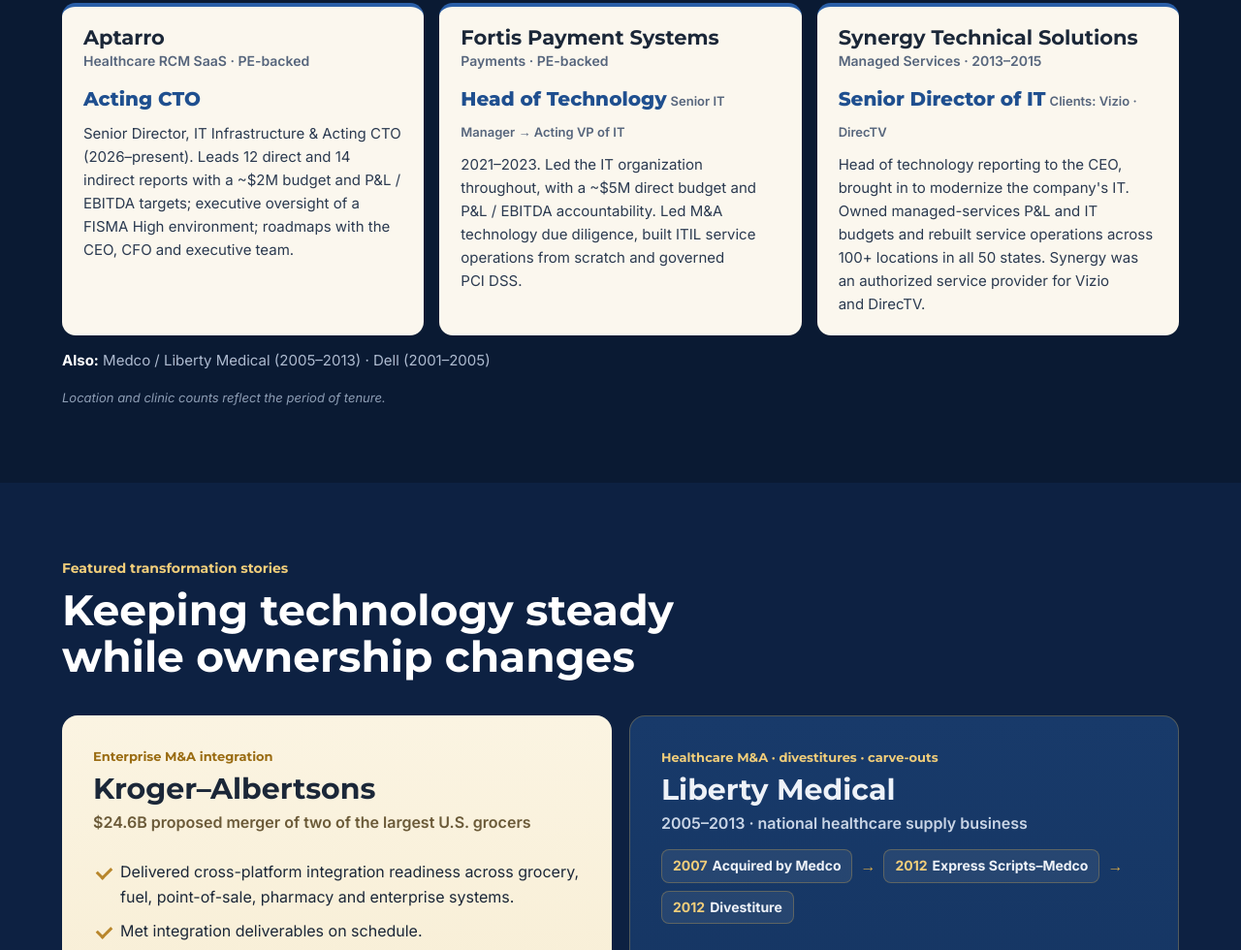
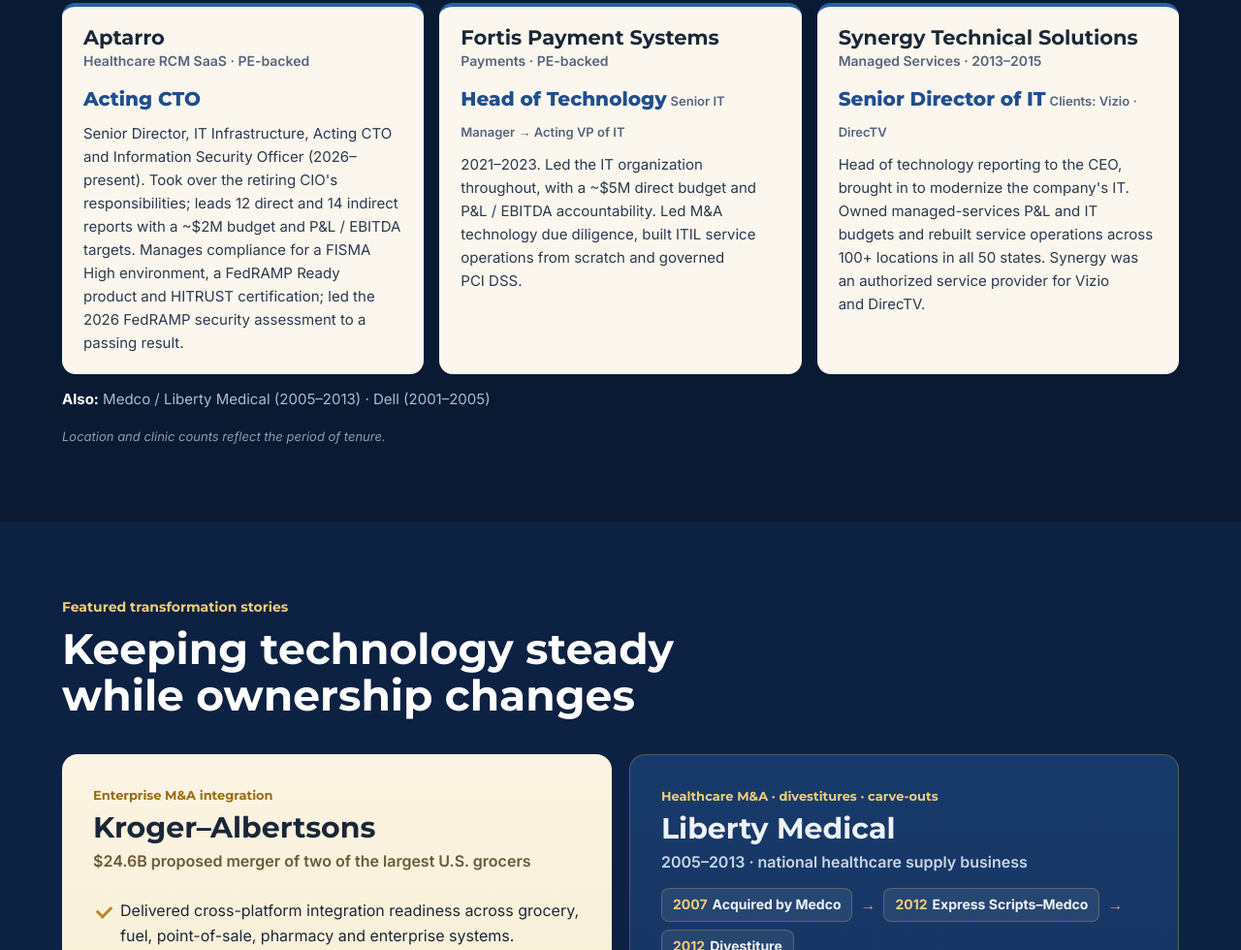
Before and after one commit to bmorales1224-bot/portfolio, a plain HTML site: page index.html in a window 1280 px wide. Shown: the part 1820-2800 px from the top of the page at 97% size. Drawn offline with Linux system fonts and the light colour scheme.

Commit message:
Add Aptarro CIO succession, ISO role and FedRAMP/HITRUST compliance
- Aptarro badge, card and career line: Acting CTO and Information Security Officer; took over the retiring CIO's responsibilities
- FISMA High, FedRAMP Ready and HITRUST; 2026 FedRAMP security assessment passed
- Regulated environments row adds FedRAMP, HITRUST and EHNAC
- Refresh resume PDF to match the updated resume (no phone number)

Co-Authored-By: Claude Opus 5.5 <noreply@anthropic.com>
Claude-Session: https://claude.ai/code/session_01UksxV3cwVDv7zKmi87ByL8

```diff
--- a/index.html
+++ b/index.html
@@ -233,7 +233,7 @@ footer b{font-family:Montserrat;color:#fff;letter-spacing:.02em}
       <div class="role">Senior Director, IT Infrastructure &amp; Operations</div>
       <p class="pos">The technology leader organizations trust when the business is <b>changing hands</b>, <b>changing platforms</b>, or <b>can't afford to go down</b>.</p>
       <div class="snap">
-        <span><b>Acting CTO</b> · Aptarro</span>
+        <span><b>Acting CTO &amp; ISO</b> · Aptarro</span>
         <span><b>Acting VP of IT</b> · Fortis Payment Systems</span>
         <span>Board &amp; ELT partner · PE-backed firms</span>
         <span>Fortune 500 scale · 4 industries</span>
@@ -274,7 +274,7 @@ footer b{font-family:Montserrat;color:#fff;letter-spacing:.02em}
       <article class="co"><h3>AutoNation</h3><div class="ind">Automotive Retail</div><div class="rev">300+<small>dealerships supported</small></div>
         <p>Manager, IT Service Management &amp; Support (2020–2021). Directed 25 employees and 60+ vendor field technicians across 300+ locations; chaired the Change Advisory Board and cut ~40 minutes from every field dispatch.</p></article>
       <article class="co role"><h3>Aptarro</h3><div class="ind">Healthcare RCM SaaS · PE-backed</div><div class="rev">Acting CTO</div>
-        <p>Senior Director, IT Infrastructure &amp; Acting CTO (2026–present). Leads 12 direct and 14 indirect reports with a ~$2M budget and P&amp;L / EBITDA targets; executive oversight of a FISMA High environment; roadmaps with the CEO, CFO and executive team.</p></article>
+        <p>Senior Director, IT Infrastructure, Acting CTO and Information Security Officer (2026–present). Took over the retiring CIO's responsibilities; leads 12 direct and 14 indirect reports with a ~$2M budget and P&amp;L / EBITDA targets. Manages compliance for a FISMA High environment, a FedRAMP Ready product and HITRUST certification; led the 2026 FedRAMP security assessment to a passing result.</p></article>
       <article class="co role"><h3>Fortis Payment Systems</h3><div class="ind">Payments · PE-backed</div><div class="rev">Head of Technology<small>Senior IT Manager → Acting VP of IT</small></div>
         <p>2021–2023. Led the IT organization throughout, with a ~$5M direct budget and P&amp;L / EBITDA accountability. Led M&amp;A technology due diligence, built ITIL service operations from scratch and governed PCI DSS.</p></article>
       <article class="co role"><h3>Synergy Technical Solutions</h3><div class="ind">Managed Services · 2013–2015</div><div class="rev">Senior Director of IT<small>Clients: Vizio · DirecTV</small></div>
@@ -351,7 +351,7 @@ footer b{font-family:Montserrat;color:#fff;letter-spacing:.02em}
         <h3>Secure health-record exchange with government agencies</h3>
         <dl><div><dt>CHALLENGE</dt><dd>New government contracts required exchanging electronic health records with agencies inside a FISMA High environment, the strictest federal security standard.</dd></div>
         <div><dt>WHAT BRIAN DID</dt><dd>Directed the infrastructure for secure ingestion, visibility and return of EHR data, with executive oversight of annual recertification, audits, penetration-test reviews and continuous monitoring.</dd></div></dl>
-        <div class="res"><span><b>FISMA High</b>environment</span><span><b>New</b>government contracts supported</span></div>
+        <div class="res"><span><b>FISMA High</b>environment</span><span><b>FedRAMP</b>2026 assessment passed</span><span><b>New</b>government contracts supported</span></div>
       </article>
       <article class="cs wide">
         <div class="tag">Synergy Technical Solutions · IT modernization</div>
@@ -411,7 +411,7 @@ footer b{font-family:Montserrat;color:#fff;letter-spacing:.02em}
       <div class="p"><svg viewBox="0 0 24 24" fill="none" stroke="currentColor" stroke-width="1.7" aria-hidden="true"><path d="M12 3l8 3v6c0 5-3.5 8-8 9-4.5-1-8-4-8-9V6Z"/><path d="M9 12l2 2 4-4"/></svg><h3>Cybersecurity &amp; Operational Excellence</h3><p>FISMA High governance, SIEM, endpoint security, IAM/RBAC, ITSM, major-incident leadership and business continuity.</p></div>
       <div class="p"><svg viewBox="0 0 24 24" fill="none" stroke="currentColor" stroke-width="1.7" aria-hidden="true"><circle cx="12" cy="8" r="3"/><circle cx="5" cy="10" r="2"/><circle cx="19" cy="10" r="2"/><path d="M7 20a5 5 0 0 1 10 0M1.5 19a3.5 3.5 0 0 1 5-3M22.5 19a3.5 3.5 0 0 0-5-3"/></svg><h3>People Leadership &amp; Development</h3><p>Servant leadership, mentoring, succession planning and high-performing teams.</p></div>
     </div>
-    <div class="reg"><span class="rl">Regulated environments</span><span>FISMA High</span><span>HIPAA</span><span>PCI DSS</span><span>SOC 2</span><span>SOX</span><span>DEA / GxP</span></div>
+    <div class="reg"><span class="rl">Regulated environments</span><span>FISMA High</span><span>HIPAA</span><span>PCI DSS</span><span>SOC 2</span><span>FedRAMP</span><span>HITRUST</span><span>EHNAC</span><span>SOX</span><span>DEA / GxP</span></div>
     <div class="reg"><span class="rl">Healthcare &amp; enterprise systems</span><span>Epic</span><span>Oracle Health (Cerner)</span><span>athenahealth</span><span>eClinicalWorks</span><span>NextGen</span><span>AssureCare MedCompass</span><span>Oracle Cloud ERP</span><span>Salesforce</span><span>ServiceNow</span></div>
   </div>
 </section>
@@ -437,7 +437,7 @@ footer b{font-family:Montserrat;color:#fff;letter-spacing:.02em}
   <div class="wrap">
     <div class="head"><span class="ey">Career overview</span><h2>25 years across enterprise technology</h2></div>
     <ul class="career">
-      <li><div class="org">Aptarro<small>Jan 2026 – Present</small></div><div class="what"><b>Senior Director, IT Infrastructure; Acting CTO / Head of Technology.</b> Healthcare SaaS infrastructure, Azure modernization, FISMA High oversight, government EHR data exchange and AI delivery.</div></li>
+      <li><div class="org">Aptarro<small>Jan 2026 – Present</small></div><div class="what"><b>Senior Director, IT Infrastructure; Acting CTO; Information Security Officer.</b> Took over the retiring CIO's responsibilities: healthcare SaaS infrastructure, multi-region Azure, Microsoft 365 migration, FISMA High, FedRAMP and HITRUST compliance, government EHR data exchange and AI delivery.</div></li>
       <li><div class="org">Kroger Technology &amp; Digital<small>2023 – 2026</small></div><div class="what"><b>Senior Technology Operations Manager.</b> ~60-person organization supporting pharmacy, clinic and distribution operations; quarterly pharmacy and clinic acquisition integrations; Kroger–Albertsons integration readiness.</div></li>
       <li><div class="org">Fortis Payment Systems<small>2021 – 2023</small></div><div class="what"><b>Senior IT Manager; Acting VP of IT / Head of Technology.</b> Led the IT organization throughout, with a ~$5M budget and P&amp;L / EBITDA accountability.</div></li>
       <li><div class="org">AutoNation<small>2020 – 2021</small></div><div class="what"><b>Manager, IT Service Management &amp; Support.</b> Enterprise IT across 300+ dealerships and service centers.</div></li>
```
Also changed, not shown: 1 other file.
